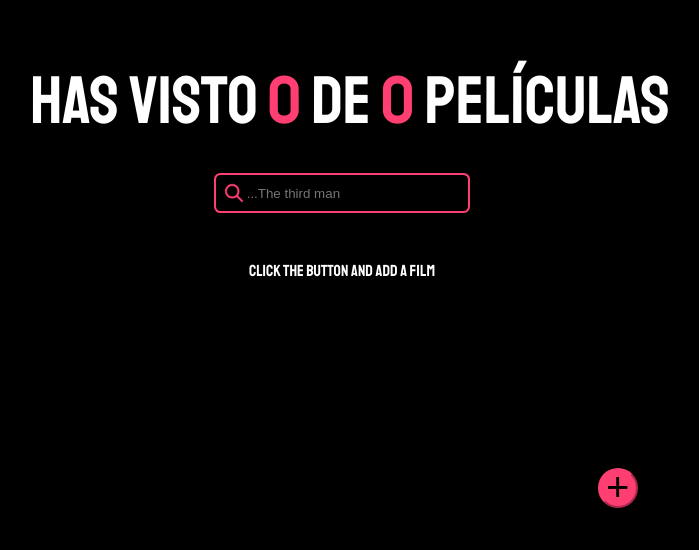
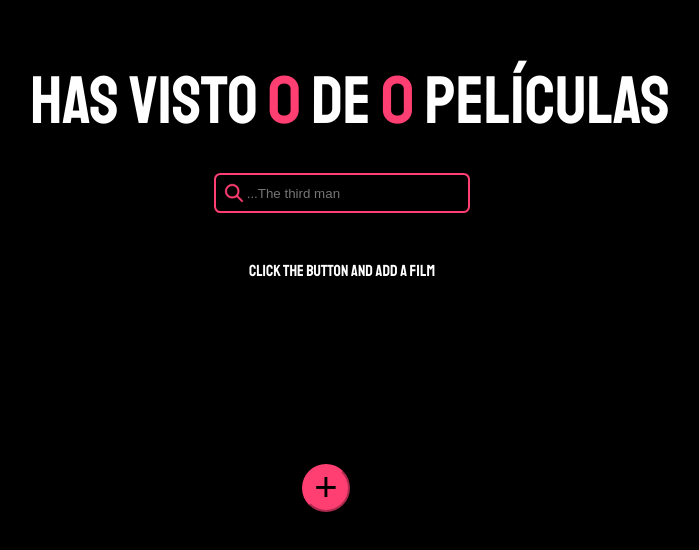
Before and after one commit to marialapc/To-Watch, a React (Create React App) app: page / in a window 1280 px wide. Shown: the part 128-678 px from the top of the page, without its empty margins (298-997 px from the left). Built offline with nearby package versions, Linux system fonts and the light colour scheme.

Commit message:
resize button

```diff
--- a/src/components/createTowatchButton/createTowatchButton.scss
+++ b/src/components/createTowatchButton/createTowatchButton.scss
@@ -4,11 +4,11 @@
   display: flex;
   align-items: center;
   justify-content: center;
-  align-self: flex-end;
+  line-height: normal;
   margin-top: 27rem;
   margin-right: 2rem;
-  width: 2.5rem;
-  height: 2.5rem;
+  width: 3rem;
+  height: 3rem;
   font-size: 2.5rem;
   border-radius: 50%;
   border-color: var(--pink);
```
